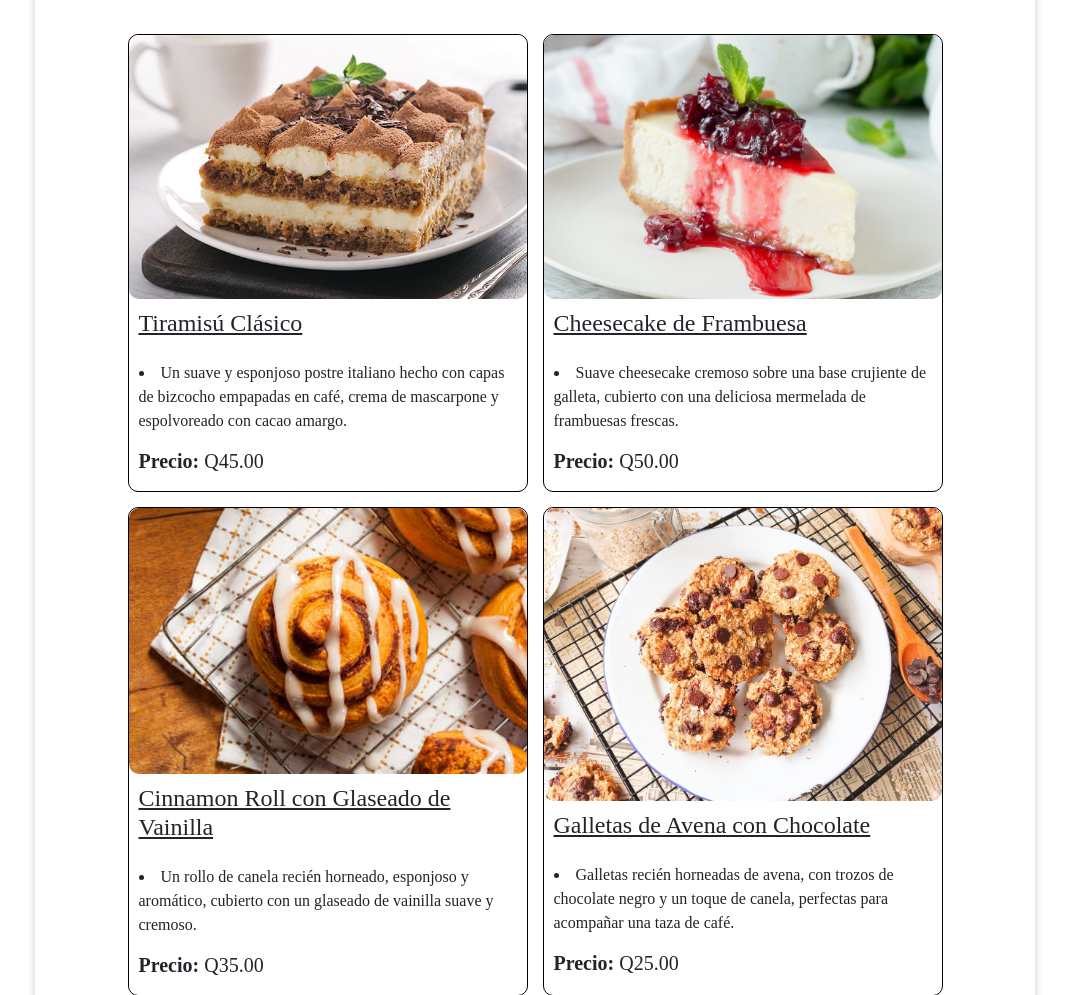
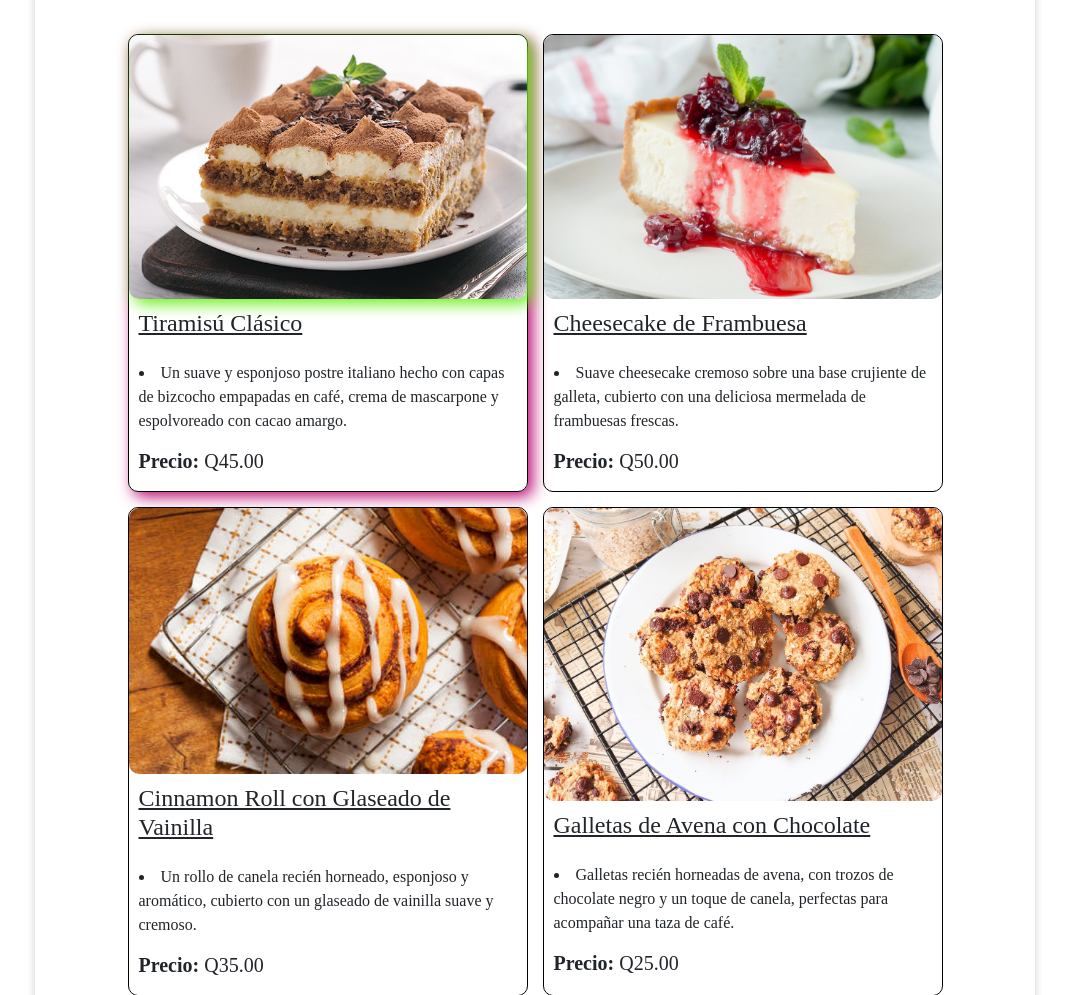
Before and after one commit to Mildredgrave/UMES-2025-01-DW-Practica-2, a PHP site: page /menu/postres.php in a window 1280 px wide, with the pointer over the restyled element. Shown: the part 91-1086 px from the top of the page, without its empty margins (105-1174 px from the left). Run offline with PHP 8.4, Linux system fonts and the light colour scheme.

Commit message:
cambioss

```diff
--- a/practica-2-progra/style.css
+++ b/practica-2-progra/style.css
@@ -152,6 +152,13 @@
     box-shadow: 5px 5px 5px #003152;
 }
 
+.product-item-recetas img:hover {
+    box-shadow: 5px 5px 15px #68f118;
+}
+
+.product-item-recetas:hover {
+    box-shadow: 5px 5px 15px #be0f75;
+}
 
 /*solo para pagina incial*/
 .product-detail {
```
